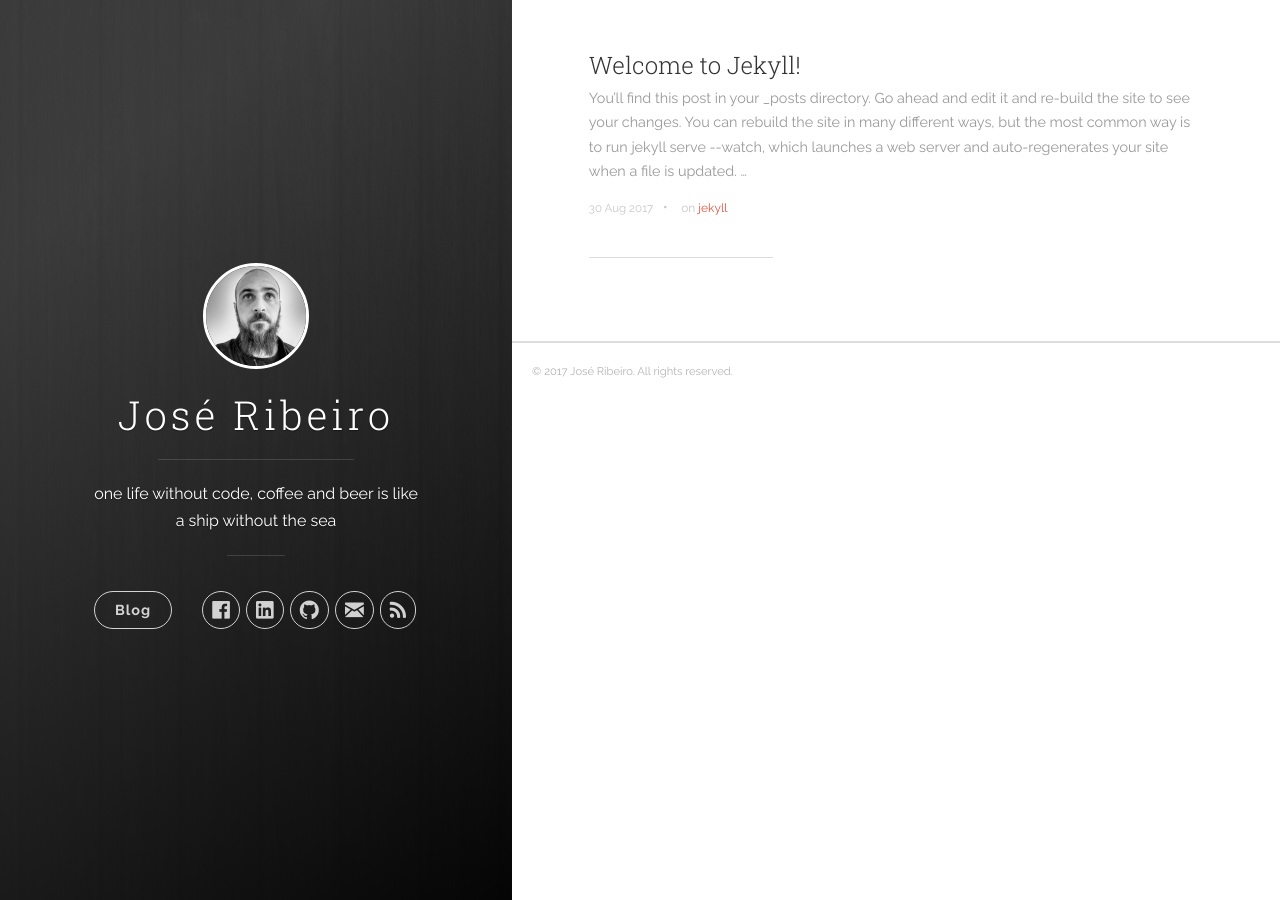
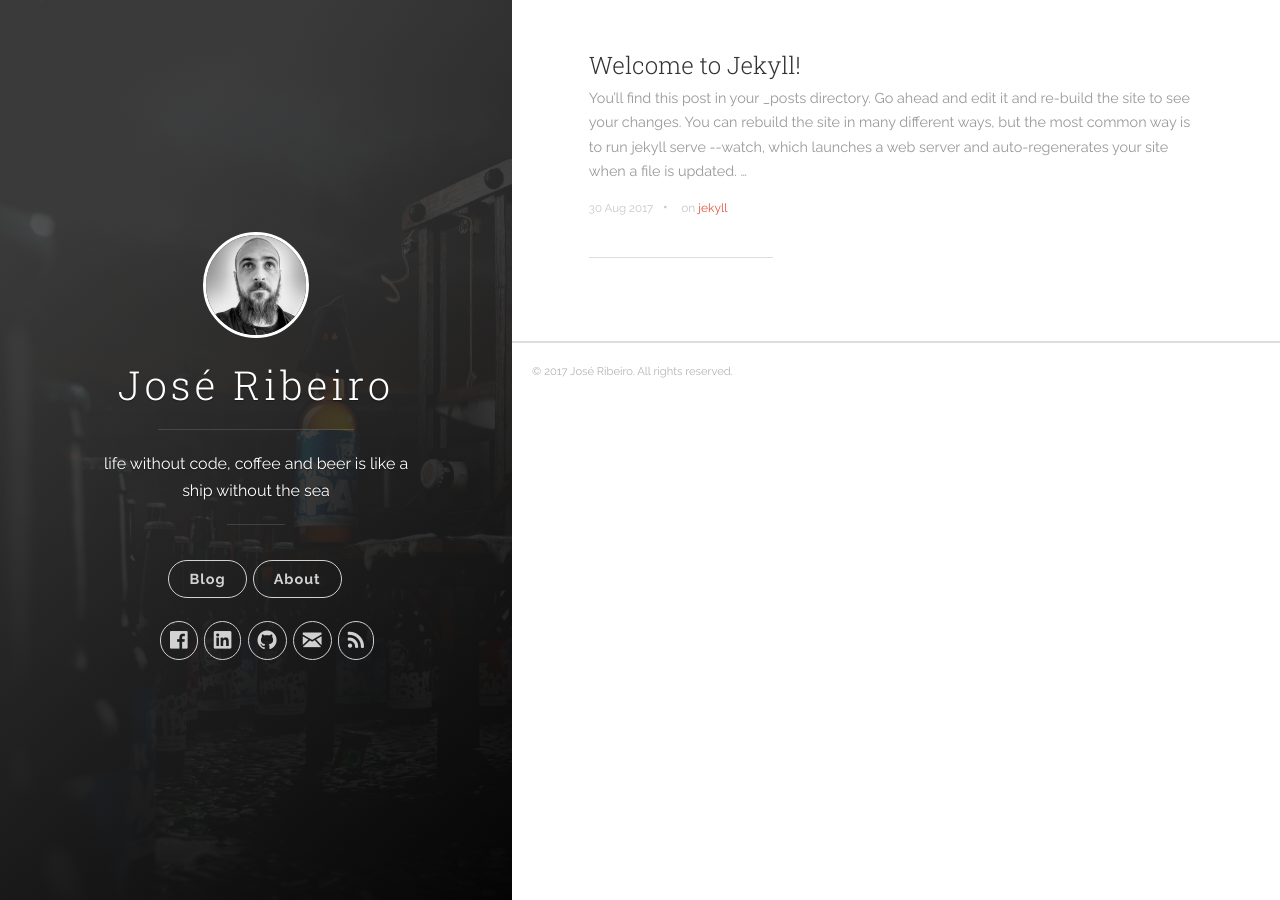
Before and after one commit to zekitow/zekitow.github.io, a Jekyll site: the page built from index.html, in a window 1280 px wide. Built offline with Jekyll 4.4.1, drawn with Linux system fonts in a browser that asks for light colours; nearby versions of some CDN libraries; the list of posts is cut into pages by our own code.

Commit message:
Created about page.

```diff
--- a/_config.yml
+++ b/_config.yml
@@ -1,6 +1,6 @@
 # Site settings
 title: José Ribeiro
-description: 'one life without code, coffee and beer is like a ship without the sea'
+description: 'life without code, coffee and beer is like a ship without the sea'
 url: 'http://zekitow.github.io/'
 baseurl: ''
 # google_analytics: 'UA-XXXXXX-X'
--- a/_includes/header.html
+++ b/_includes/header.html
@@ -21,6 +21,7 @@
           <nav class="cover-navigation cover-navigation--primary">
             <ul class="navigation">
               <li class="navigation__item"><a href="{{ site.baseurl }}/#blog" title="link to {{ site.title }} blog" class="blog-button">Blog</a></li>
+              <li class="navigation__item"><a href="{{ site.baseurl }}/about" title="link to {{ site.title }} about" class="blog-button">About</a></li>
             </ul>
           </nav>
 
--- a/_sass/uno.scss
+++ b/_sass/uno.scss
@@ -930,10 +930,12 @@ body {
 	color: #666666; }
 
 ::selection {
-	background: #fae3df; }
+	background: #0E82B0;
+	color: #FFF; }
 
 ::-moz-selection {
-	background: #fae3df; }
+	background: #0E82B0;
+	color: #FFF; }
 
 a {
 	text-decoration: none;
```
Also changed, not shown: _layouts/about.html (added, +25 -0 lines), about.md (added, +14 -0 lines), images/cover.jpg, 1 other file.
